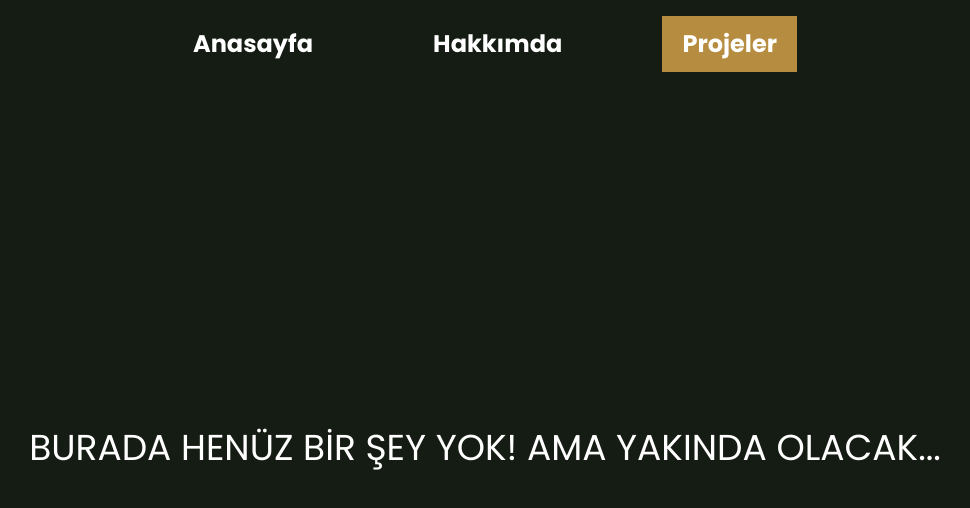
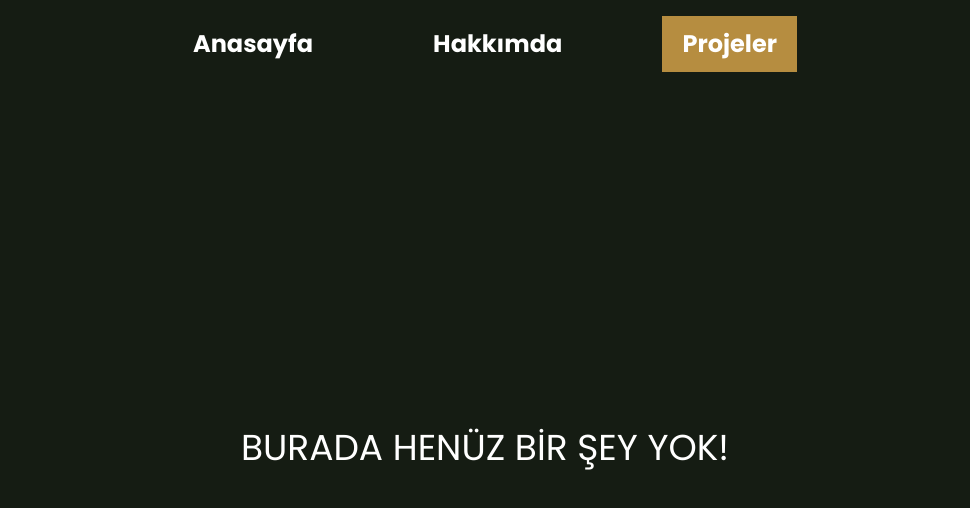
Before and after one commit to 06berkayp/berkaypolat, a React (Vite) app: page /projects in a window 1280 px wide. Shown: the top 508 px of the page, without its empty margins (155-1125 px from the left). Built offline with nearby package versions, Linux system fonts and the light colour scheme.

Commit message:
beceriler kısmına yeni simge eklendi, projeler yazısı değişti.

```diff
--- a/package.json
+++ b/package.json
@@ -21,6 +21,7 @@
     "react-icons": "^5.0.1",
     "react-redux": "^9.1.0",
     "react-router-dom": "^6.21.3",
+    "react-tooltip": "^5.26.3",
     "tailwind-merge": "^2.2.1",
     "zustand": "^4.5.0"
   },
--- a/src/pages/about/index.jsx
+++ b/src/pages/about/index.jsx
@@ -1,4 +1,4 @@
-import { FaHtml5, FaReact, FaFigma, FaYarn, FaNpm, FaCss3Alt, FaNodeJs } from 'react-icons/fa'
+import { FaHtml5, FaReact, FaFigma, FaYarn, FaNpm, FaCss3Alt, FaNodeJs, FaMarkdown } from 'react-icons/fa'
 import { IoLogoJavascript, IoLogoFirebase } from 'react-icons/io5'
 import { SiTailwindcss, SiRedux, SiReactrouter, SiPnpm, SiStrapi, SiAdobephotoshop } from 'react-icons/si'
 import Container from '@/components/container'
@@ -41,6 +41,7 @@ function About() {
                             <SiReactrouter className='text-[#CA4245]' />
                             <FaNodeJs className='text-[#339933]' />
                             <SiStrapi className='text-[#4945FF]' />
+                            <FaMarkdown className='bg-[#499bea] p-1 text-white' />
                             <IoLogoFirebase className='text-[#FFCA28]' />
                             <FaFigma className='text-[#F24E1E]' />
                             <FaYarn className='text-[#2C8EBB]' />
--- a/src/pages/projects/index.jsx
+++ b/src/pages/projects/index.jsx
@@ -11,7 +11,7 @@ export default function Projects() {
     }, [])
     return (
         <Container className='flex items-center justify-center' as='main'>
-            <div className='text-4xl text-white'>BURADA HENÜZ BİR ŞEY YOK! AMA YAKINDA OLACAK...</div>
+            <div className='text-4xl text-white'>BURADA HENÜZ BİR ŞEY YOK!</div>
         </Container>
     )
 }
```
Also changed, not shown: 1 other file (tests, documents, lock files or other folders).
